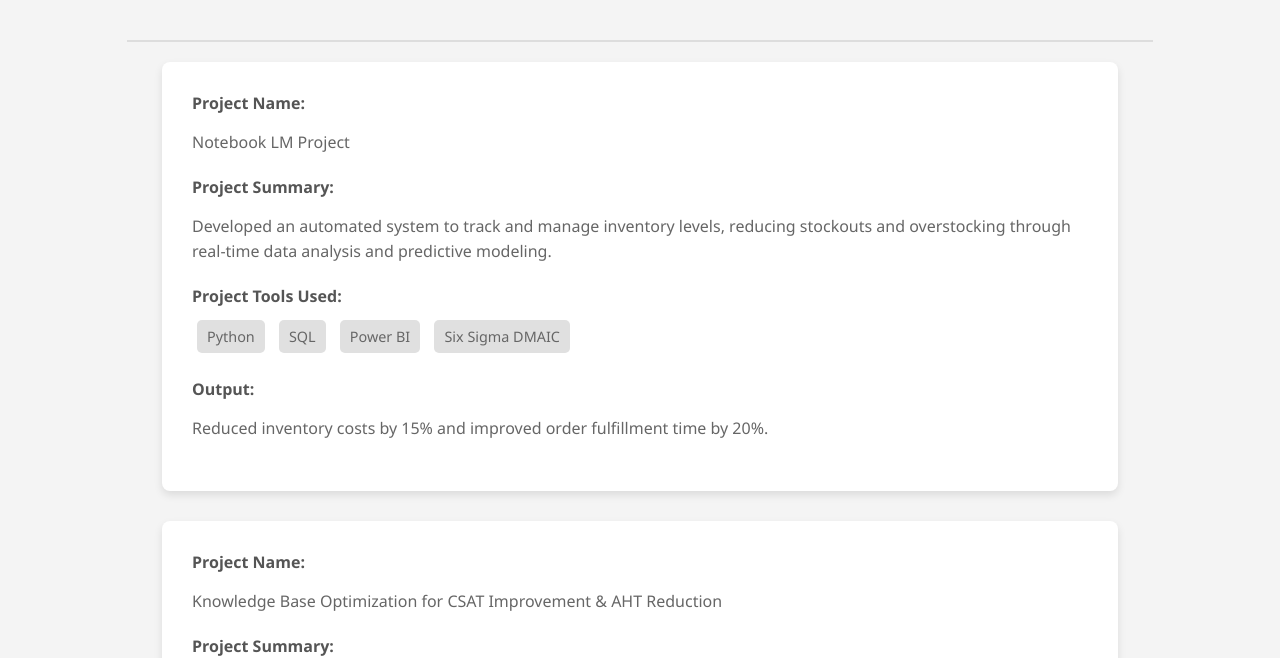
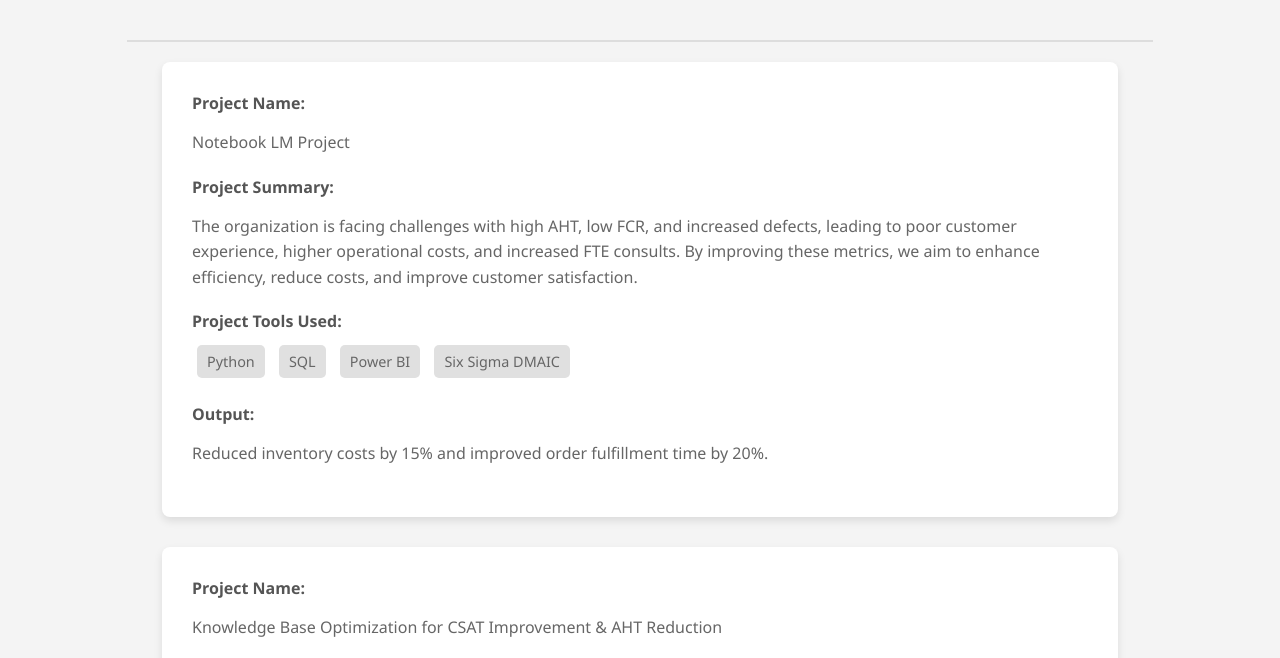
Before and after one commit to abhisheky/abhisheky.github.io, a plain HTML site: page index.html in a window 1280 px wide. Shown: the part 95-753 px from the top of the page. Drawn offline with Linux system fonts and the light colour scheme.

Commit message:
Update index.html

```diff
--- a/index.html
+++ b/index.html
@@ -91,7 +91,7 @@
         </div>
         <div class="project-section">
             <strong>Project Summary:</strong>
-            <p>Developed an automated system to track and manage inventory levels, reducing stockouts and overstocking through real-time data analysis and predictive modeling.</p>
+            <p>The organization is facing challenges with high AHT, low FCR, and increased defects, leading to poor customer experience, higher operational costs, and increased FTE consults. By improving these metrics, we aim to enhance efficiency, reduce costs, and improve customer satisfaction.</p>
         </div>
         <div class="project-section">
             <strong>Project Tools Used:</strong>
```
